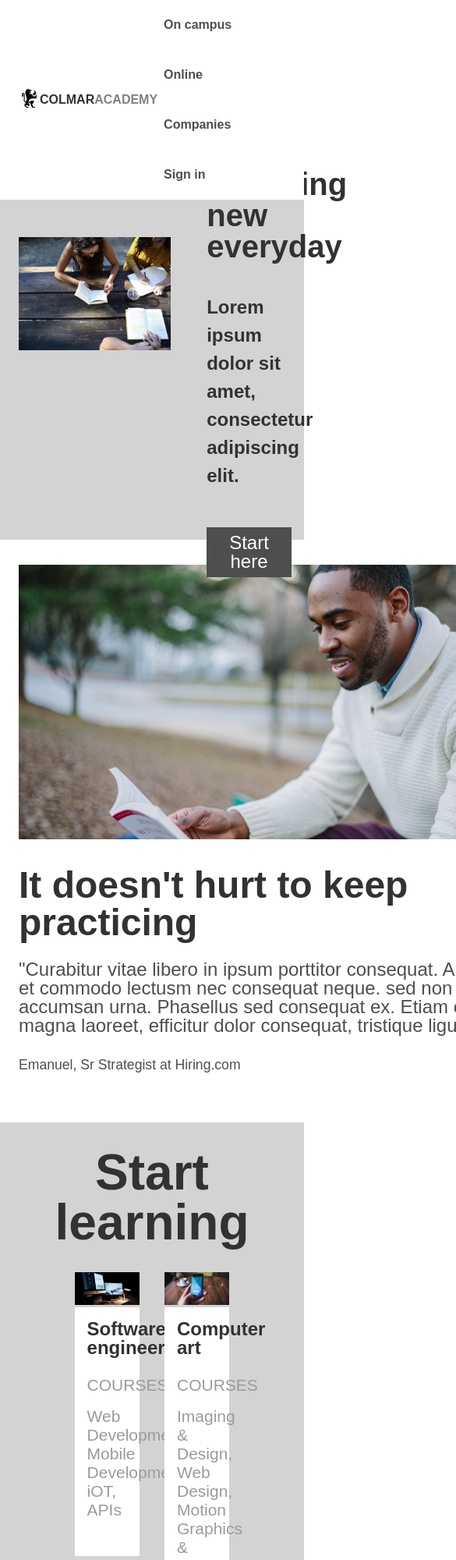
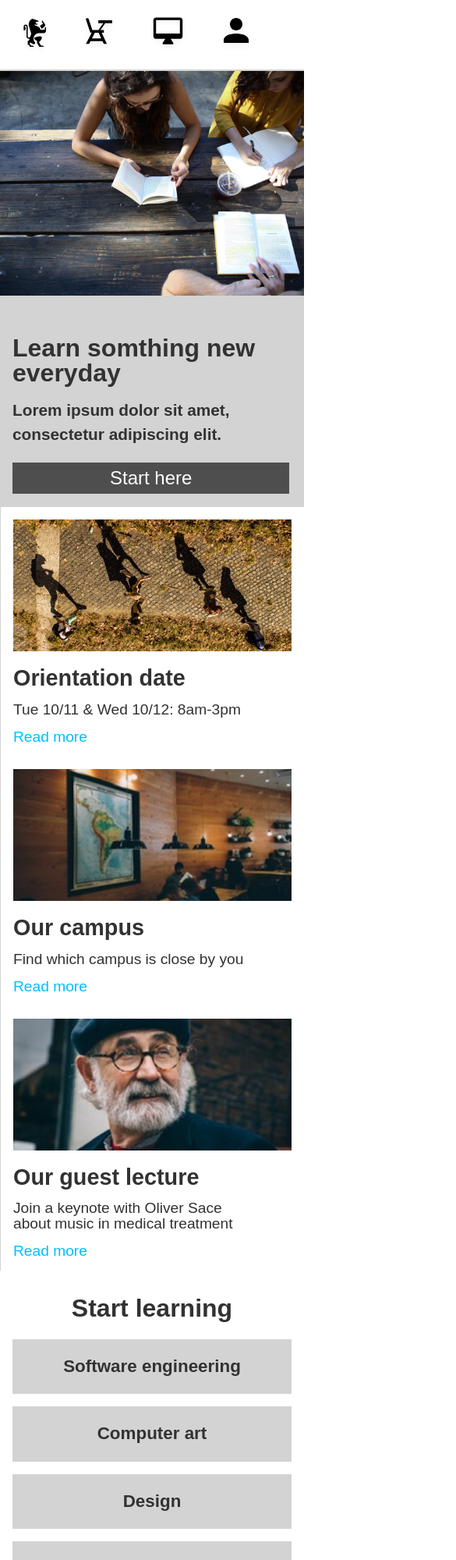
Before and after one commit to shaynefw/capstone, a plain HTML site: page index.html in a window 390 px wide. Shown: the top 2000 px of the page at 78% size, 585 px wide, since content can reach past the window. Drawn offline with Linux system fonts and the light colour scheme.

Commit message:
complete 320px media query

```diff
--- a/index.html
+++ b/index.html
@@ -25,9 +25,9 @@
             <span><a href="#learning">Online</a></span>
             <span><a href="#">Companies</a></span>
             <span><a id="signin" href="#">Sign in</a></span>
-            <img src="#"/>
-            <img src="#"/>
-            <img src="#"/>
+            <a class="navimg" href="#"><img src="./resources/images/ic-on-campus.svg"/></a>
+            <a class="navimg" href="#"><img src="./resources/images/ic-online.svg"/></a>
+            <a class="navimg" href="#"><img src="./resources/images/ic-login.svg"/></a>
           </nav>
         </div>
       </div>
@@ -79,6 +79,30 @@
           <div>
             <h1>Our guest lecture</h1>
             <h2>Join a keynote with Oliver Sace about music in medical treatment</h2>
+            <span><a href="#">Read more</a></span>
+          </div>
+        </section>
+        <section class="ms2-boxes ms2-mobile">
+          <img src="./resources/images/information-orientation-mobile.jpg"/>
+          <div>
+            <h1>Orientation date</h1>
+            <h2>Tue 10/11 & Wed 10/12: 8am-3pm</h2>
+            <span><a href="#">Read more</a></span>
+          </div>
+        </section>
+        <section class="ms2-boxes ms2-mobile">
+          <img src="./resources/images/information-campus-mobile.jpg"/>
+          <div>
+            <h1>Our campus</h1>
+            <h2>Find which campus is close by you</h2>
+            <span><a href="#">Read more</a></span>
+          </div>
+        </section>
+        <section class="ms2-boxes ms2-mobile">
+          <img src="./resources/images/information-guest-lecture-mobile.jpg"/>
+          <div>
+            <h1>Our guest lecture</h1>
+            <h2>Join a keynote with Oliver Sace <br/>about music in medical treatment</h2>
             <span><a href="#">Read more</a></span>
           </div>
         </section>
@@ -138,6 +162,24 @@
             <h3>Analytics, Content Marketing, Mobile Marketing</h3>
           </div>
         </div>
+        <div class="mo-courses">
+          <h1><a href="#">Software engineering</a></h1>
+        </div>
+        <div class="mo-courses">
+          <h1><a href="#">Computer art</a></h1>
+        </div>
+        <div class="mo-courses">
+          <h1><a href="#">Design</a></h1>
+        </div>
+        <div class="mo-courses">
+          <h1><a href="#">Data</a></h1>
+        </div>
+        <div class="mo-courses">
+          <h1><a href="#">Business</a></h1>
+        </div>
+        <div class="mo-courses">
+          <h1><a href="#">Marketing</a></h1>
+        </div>
       </div>
     </section>
     <!-- Thesis Section -->
--- a/resources/css/style.css
+++ b/resources/css/style.css
@@ -41,6 +41,10 @@ header {
   font-weight: 800;
 }
 
+#logo h1 {
+
+}
+
 #logo h1 span {
   font-weight: 600;
   color: gray;
@@ -77,8 +81,38 @@ header nav span a:hover {
   padding-right: 0px;
 }
 
-header nav img {
+.navimg {
   display: none;
+}
+
+@media only screen and (max-width: 767px) {
+
+  #logo {
+  }
+
+  #logo h1 {
+    display: none;
+  }
+
+  header nav {
+    display: flex;
+    justify-content: space-evenly;
+    width: 100%;
+  }
+
+  header nav span {
+    display: none;
+  }
+
+  header div img {
+    height: 3em;
+  }
+
+  .navimg {
+    display: block;
+    padding: 19px 0px;
+  }
+
 }
 
 /* Banner Section */
@@ -159,12 +193,16 @@ article .container {
 
 @media only screen and (min-width: 768px) and (max-width: 1199px) {
 
+  article {
+    padding-top: 90px;
+  }
+
   article img {
     max-width: 100%;
   }
 
   #bannertxt {
-    top: 2em;
+    top: 32px;
   }
 
   #bannertxt h1 {
@@ -173,6 +211,44 @@ article .container {
 
   #bannertxt h2 {
     font-size: 1.2em;
+  }
+}
+
+@media only screen and (max-width: 767px) {
+
+  article {
+    display: block;
+    padding-bottom: 65px;
+    padding-top: 91px;
+  }
+
+  article .container {
+    margin-left: auto;
+    margin-right: auto;
+  }
+
+  article img {
+    max-width: 100%;
+  }
+
+  #bannertxt {
+    top: 3em;
+    max-width: 100%;
+    padding-left: 16px;
+  }
+
+  #bannertxt h1 {
+    font-size: 2em;
+    padding-bottom: 0.5em;
+  }
+
+  #bannertxt h2 {
+    font-size: 1.3em;
+    padding-bottom: 1em;
+  }
+
+  #bannertxt div {
+    width: 95%;
   }
 }
 
@@ -253,12 +329,32 @@ article .container {
   }
 }
 
+@media only screen and (max-width: 767px) {
+
+  #midsec .container {
+    margin: auto;
+  }
+
+  #midsec {
+    display: block;
+  }
+
+  #midsec1 {
+    display: none;
+  }
+}
+
 /* Campus Info */
+
+.ms2-mobile {
+  display: none;
+}
 
 #midsec2 {
   padding-top: 16px;
   border-left: 1px solid lightgray;
 }
+
 
 #midsec2 section:hover {
   background-color: lightgray;
@@ -302,6 +398,13 @@ article .container {
   color: deepskyblue;
 }
 
+@media only screen and (min-width: 1825px){
+
+  .ms2-mobile {
+    display: none;
+  }
+}
+
 @media only screen and (max-width: 1824px) {
 
   #midsec2 {
@@ -314,14 +417,58 @@ article .container {
   .ms2-boxes img {
     height: 11em;
   }
+
+  .ms2-mobile {
+    display: none;
+  }
 }
 
 @media only screen and (min-width: 768px) and (max-width: 1199px) {
 
   #midsec2 {
-    padding-top: 12em;
+    padding-top: 15em;
   }
 
+  .ms2-mobile {
+    display: none;
+  }
+
+}
+
+@media only screen and (max-width: 767px) {
+
+  #midsec2 {
+    display: flex;
+    flex-direction: column;
+    align-items: center;
+    padding-top: 0px;
+  }
+
+  .ms2-boxes {
+    display: none;
+  }
+
+  .ms2-boxes img {
+    height: auto;
+    width: 100%;
+  }
+
+  .ms2-mobile {
+    font-size: 1.5em;
+  }
+
+  .ms2-mobile div h1 {
+    padding-top: 16px;
+    font-size: 1.2em;
+  }
+
+  .ms2-mobile div h2, .ms2-mobile div span {
+    font-size: 0.8em;
+  }
+
+  .ms2-mobile {
+    display: block;
+  }
 }
 
 /* Learning Section */
@@ -389,6 +536,10 @@ article .container {
   width: 81%;
 }
 
+.mo-courses {
+  display: none;
+}
+
 @media only screen and (max-width: 1824px) {
 
   .courses {
@@ -435,6 +586,49 @@ article .container {
   }
 }
 
+@media only screen and (max-width: 767px) {
+
+  #learning {
+    background-color: white;
+  }
+
+  #learn {
+    font-size: 2em;
+    font-weight: 900;
+  }
+
+  .courses {
+    display: none;
+  }
+
+  #learn2 {
+    display: block;
+    margin: auto 16px;
+    text-align: center;
+  }
+
+  .mo-courses {
+    display: block;
+    padding: 8px 0px;
+  }
+
+  .mo-courses h1 {
+    font-size: 1.4em;
+    background-color: lightgray;
+    font-weight: 600;
+  }
+
+  .mo-courses h1 a {
+    display: block;
+    padding: 24px 16px;
+    text-decoration: none;
+    color: #323232;
+  }
+
+  .mo-courses h1 a:hover {
+    color: deepskyblue;
+  }
+}
 /* Thesis Section */
 
 #thesis-sec {
@@ -570,6 +764,32 @@ article .container {
   }
 }
 
+@media only screen and (max-width: 767px){
+
+  #te-title {
+    font-size: 2em;
+    font-weight: 900;
+    padding-bottom: 16px;
+  }
+
+  #thesis {
+
+  }
+
+  #thesis video {
+    width: 100%;
+    margin: auto;
+  }
+
+  #tvideo2 {
+    display: none;
+  }
+
+  #urban {
+    display: none;
+  }
+}
+
 /* Footer Section */
 
 footer {
@@ -595,3 +815,18 @@ footer {
   text-decoration: none;
   color: #323232;
 }
+
+@media only screen and (max-width: 767px) {
+
+  #copyright {
+    padding-bottom: 16px;
+  }
+
+  #copyright h1 {
+    font-size: 12px;
+  }
+
+  #copyright h2 {
+    display: none;
+  }
+}
```
Also changed, not shown: 1 other file.
